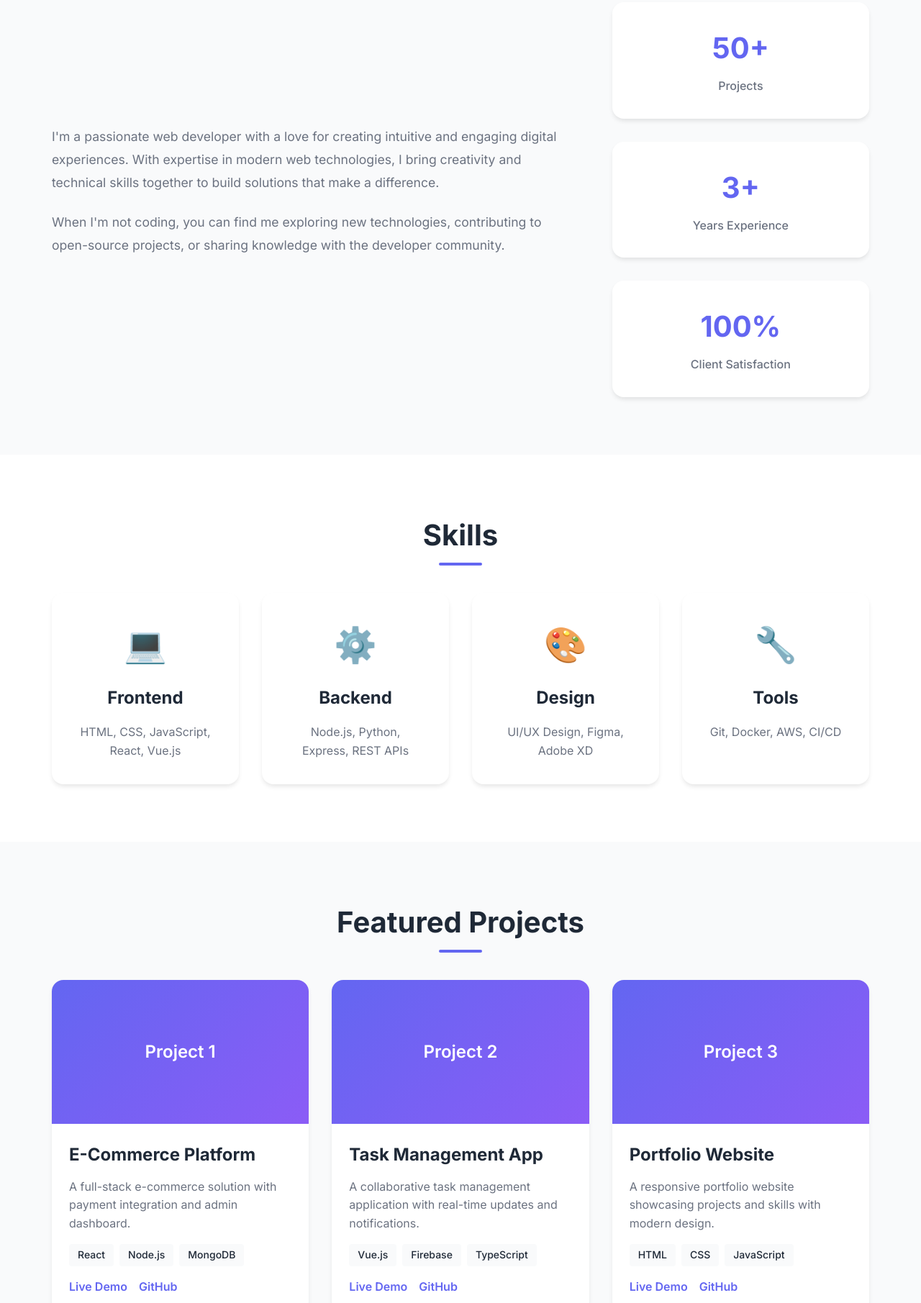
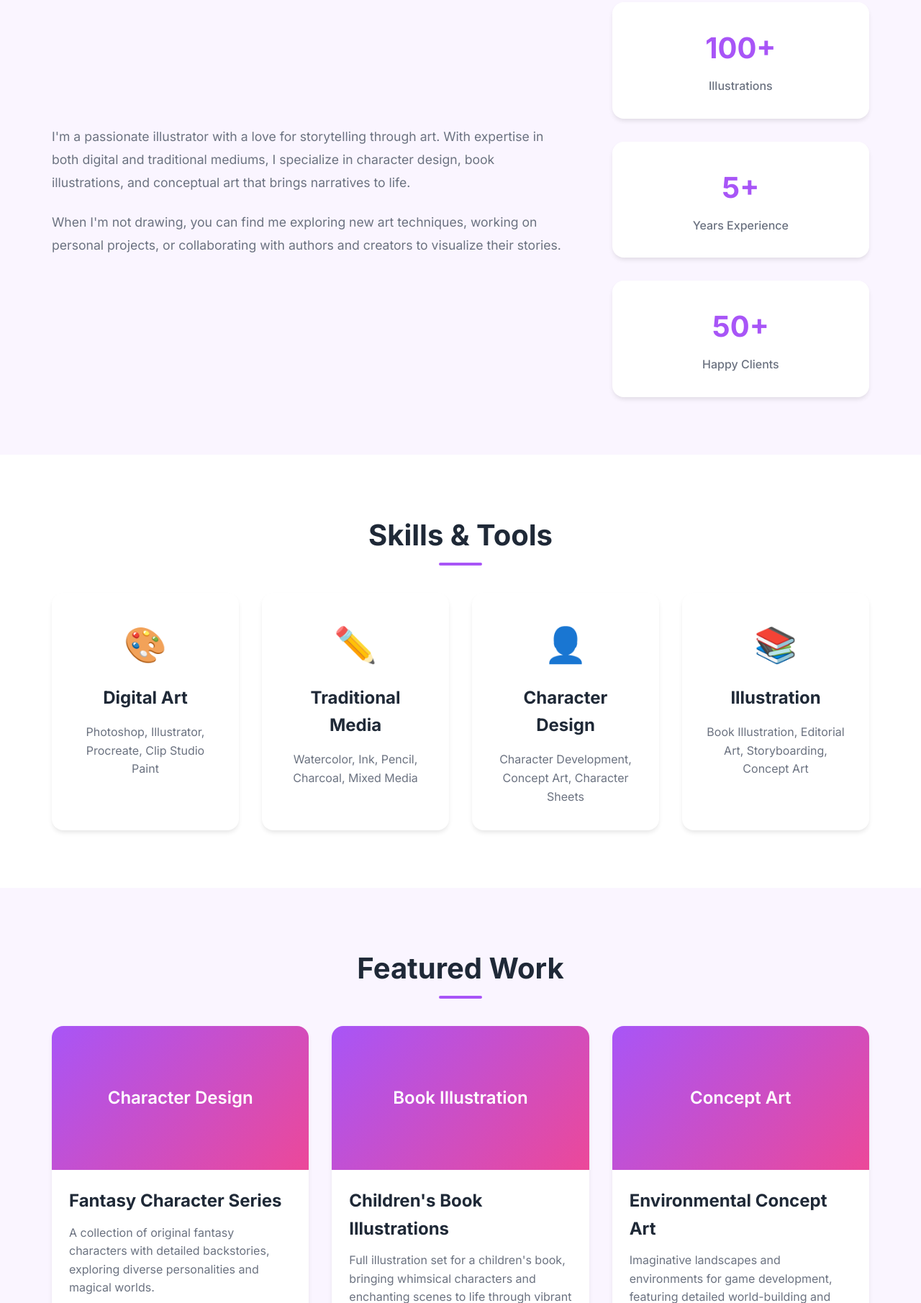
Before and after one commit to ashleighdong/Portfolio_Website, a plain HTML site: page index.html in a window 1280 px wide. Shown: the part 989-2800 px from the top of the page at 72% size. Drawn offline with Linux system fonts and the light colour scheme.

Commit message:
Transform portfolio to illustrator portfolio

```diff
--- a/index.html
+++ b/index.html
@@ -3,7 +3,7 @@
 <head>
     <meta charset="UTF-8">
     <meta name="viewport" content="width=device-width, initial-scale=1.0">
-    <title>Portfolio - Your Name</title>
+    <title>Illustration Portfolio - Your Name</title>
     <link rel="stylesheet" href="styles.css">
     <link rel="preconnect" href="https://fonts.googleapis.com">
     <link rel="preconnect" href="https://fonts.gstatic.com" crossorigin>
@@ -13,12 +13,12 @@
     <!-- Navigation -->
     <nav class="navbar">
         <div class="container">
-            <div class="nav-brand">Portfolio</div>
+            <div class="nav-brand">Illustration Portfolio</div>
             <ul class="nav-menu">
                 <li><a href="#home">Home</a></li>
                 <li><a href="#about">About</a></li>
                 <li><a href="#skills">Skills</a></li>
-                <li><a href="#projects">Projects</a></li>
+                <li><a href="#projects">Gallery</a></li>
                 <li><a href="#contact">Contact</a></li>
             </ul>
             <button class="nav-toggle" aria-label="Toggle navigation">
@@ -36,21 +36,30 @@
                 <h1 class="hero-title">
                     Hi, I'm <span class="highlight">Your Name</span>
                 </h1>
-                <p class="hero-subtitle">Web Developer & Designer</p>
+                <p class="hero-subtitle">Illustrator & Digital Artist</p>
                 <p class="hero-description">
-                    I create beautiful, functional websites and applications that bring ideas to life.
+                    I create vibrant illustrations and digital art that tell stories, capture emotions, and bring characters to life.
                 </p>
                 <div class="hero-buttons">
-                    <a href="#projects" class="btn btn-primary">View My Work</a>
-                    <a href="#contact" class="btn btn-secondary">Get In Touch</a>
+                    <a href="#projects" class="btn btn-primary">View Gallery</a>
+                    <a href="#contact" class="btn btn-secondary">Commission Work</a>
                 </div>
             </div>
             <div class="hero-image">
                 <div class="image-placeholder">
                     <svg viewBox="0 0 200 200" xmlns="http://www.w3.org/2000/svg">
-                        <circle cx="100" cy="100" r="80" fill="#6366f1" opacity="0.2"/>
-                        <circle cx="100" cy="80" r="30" fill="#6366f1"/>
-                        <path d="M 50 150 Q 100 120 150 150" stroke="#6366f1" stroke-width="8" fill="none"/>
+                        <!-- Paintbrush -->
+                        <rect x="90" y="40" width="20" height="80" fill="#6366f1" rx="2"/>
+                        <path d="M 100 120 L 85 140 L 115 140 Z" fill="#6366f1"/>
+                        <!-- Paint splatter -->
+                        <circle cx="60" cy="160" r="15" fill="#8b5cf6" opacity="0.6"/>
+                        <circle cx="140" cy="150" r="12" fill="#6366f1" opacity="0.6"/>
+                        <circle cx="130" cy="170" r="10" fill="#8b5cf6" opacity="0.5"/>
+                        <!-- Palette -->
+                        <circle cx="100" cy="100" r="50" fill="#f9fafb" stroke="#6366f1" stroke-width="3"/>
+                        <circle cx="85" cy="85" r="8" fill="#fbbf24"/>
+                        <circle cx="115" cy="85" r="8" fill="#ef4444"/>
+                        <circle cx="100" cy="115" r="8" fill="#10b981"/>
                     </svg>
                 </div>
             </div>
@@ -64,27 +73,27 @@
             <div class="about-content">
                 <div class="about-text">
                     <p>
-                        I'm a passionate web developer with a love for creating intuitive and engaging digital experiences.
-                        With expertise in modern web technologies, I bring creativity and technical skills together to build
-                        solutions that make a difference.
+                        I'm a passionate illustrator with a love for storytelling through art.
+                        With expertise in both digital and traditional mediums, I specialize in character design,
+                        book illustrations, and conceptual art that brings narratives to life.
                     </p>
                     <p>
-                        When I'm not coding, you can find me exploring new technologies, contributing to open-source projects,
-                        or sharing knowledge with the developer community.
+                        When I'm not drawing, you can find me exploring new art techniques, working on personal projects,
+                        or collaborating with authors and creators to visualize their stories.
                     </p>
                 </div>
                 <div class="about-stats">
                     <div class="stat-item">
-                        <div class="stat-number">50+</div>
-                        <div class="stat-label">Projects</div>
+                        <div class="stat-number">100+</div>
+                        <div class="stat-label">Illustrations</div>
                     </div>
                     <div class="stat-item">
-                        <div class="stat-number">3+</div>
+                        <div class="stat-number">5+</div>
                         <div class="stat-label">Years Experience</div>
                     </div>
                     <div class="stat-item">
-                        <div class="stat-number">100%</div>
-                        <div class="stat-label">Client Satisfaction</div>
+                        <div class="stat-number">50+</div>
+                        <div class="stat-label">Happy Clients</div>
                     </div>
                 </div>
             </div>
@@ -94,27 +103,27 @@
     <!-- Skills Section -->
     <section id="skills" class="skills">
         <div class="container">
-            <h2 class="section-title">Skills</h2>
+            <h2 class="section-title">Skills & Tools</h2>
             <div class="skills-grid">
                 <div class="skill-card">
-                    <div class="skill-icon">💻</div>
-                    <h3>Frontend</h3>
-                    <p>HTML, CSS, JavaScript, React, Vue.js</p>
+                    <div class="skill-icon">🎨</div>
+                    <h3>Digital Art</h3>
+                    <p>Photoshop, Illustrator, Procreate, Clip Studio Paint</p>
                 </div>
                 <div class="skill-card">
-                    <div class="skill-icon">⚙️</div>
-                    <h3>Backend</h3>
-                    <p>Node.js, Python, Express, REST APIs</p>
+                    <div class="skill-icon">✏️</div>
+                    <h3>Traditional Media</h3>
+                    <p>Watercolor, Ink, Pencil, Charcoal, Mixed Media</p>
                 </div>
                 <div class="skill-card">
-                    <div class="skill-icon">🎨</div>
-                    <h3>Design</h3>
-                    <p>UI/UX Design, Figma, Adobe XD</p>
+                    <div class="skill-icon">👤</div>
+                    <h3>Character Design</h3>
+                    <p>Character Development, Concept Art, Character Sheets</p>
                 </div>
                 <div class="skill-card">
-                    <div class="skill-icon">🔧</div>
-                    <h3>Tools</h3>
-                    <p>Git, Docker, AWS, CI/CD</p>
+                    <div class="skill-icon">📚</div>
+                    <h3>Illustration</h3>
+                    <p>Book Illustration, Editorial Art, Storyboarding, Concept Art</p>
                 </div>
             </div>
         </div>
@@ -123,59 +132,59 @@
     <!-- Projects Section -->
     <section id="projects" class="projects">
         <div class="container">
-            <h2 class="section-title">Featured Projects</h2>
+            <h2 class="section-title">Featured Work</h2>
             <div class="projects-grid">
                 <div class="project-card">
                     <div class="project-image">
-                        <div class="project-placeholder">Project 1</div>
+                        <div class="project-placeholder">Character Design</div>
                     </div>
                     <div class="project-content">
-                        <h3>E-Commerce Platform</h3>
-                        <p>A full-stack e-commerce solution with payment integration and admin dashboard.</p>
+                        <h3>Fantasy Character Series</h3>
+                        <p>A collection of original fantasy characters with detailed backstories, exploring diverse personalities and magical worlds.</p>
                         <div class="project-tags">
-                            <span class="tag">React</span>
-                            <span class="tag">Node.js</span>
-                            <span class="tag">MongoDB</span>
+                            <span class="tag">Digital Art</span>
+                            <span class="tag">Character Design</span>
+                            <span class="tag">Procreate</span>
                         </div>
                         <div class="project-links">
-                            <a href="#" class="project-link">Live Demo</a>
-                            <a href="#" class="project-link">GitHub</a>
+                            <a href="#" class="project-link">View Gallery</a>
+                            <a href="#" class="project-link">Process</a>
                         </div>
                     </div>
                 </div>
                 <div class="project-card">
                     <div class="project-image">
-                        <div class="project-placeholder">Project 2</div>
+                        <div class="project-placeholder">Book Illustration</div>
                     </div>
                     <div class="project-content">
-                        <h3>Task Management App</h3>
-                        <p>A collaborative task management application with real-time updates and notifications.</p>
+                        <h3>Children's Book Illustrations</h3>
+                        <p>Full illustration set for a children's book, bringing whimsical characters and enchanting scenes to life through vibrant colors and expressive art.</p>
                         <div class="project-tags">
-                            <span class="tag">Vue.js</span>
-                            <span class="tag">Firebase</span>
-                            <span class="tag">TypeScript</span>
+                            <span class="tag">Book Art</span>
+                            <span class="tag">Watercolor</span>
+                            <span class="tag">Digital</span>
                         </div>
                         <div class="project-links">
-                            <a href="#" class="project-link">Live Demo</a>
-                            <a href="#" class="project-link">GitHub</a>
+                            <a href="#" class="project-link">View Gallery</a>
+                            <a href="#" class="project-link">Case Study</a>
                         </div>
                     </div>
                 </div>
                 <div class="project-card">
                     <div class="project-image">
-                        <div class="project-placeholder">Project 3</div>
+                        <div class="project-placeholder">Concept Art</div>
                     </div>
                     <div class="project-content">
-                        <h3>Portfolio Website</h3>
-                        <p>A responsive portfolio website showcasing projects and skills with modern design.</p>
+                        <h3>Environmental Concept Art</h3>
+                        <p>Imaginative landscapes and environments for game development, featuring detailed world-building and atmospheric storytelling.</p>
                         <div class="project-tags">
-                            <span class="tag">HTML</span>
-                            <span class="tag">CSS</span>
-                            <span class="tag">JavaScript</span>
+                            <span class="tag">Concept Art</span>
+                            <span class="tag">Environment</span>
+                            <span class="tag">Photoshop</span>
                         </div>
                         <div class="project-links">
-                            <a href="#" class="project-link">Live Demo</a>
-                            <a href="#" class="project-link">GitHub</a>
+                            <a href="#" class="project-link">View Gallery</a>
+                            <a href="#" class="project-link">Process</a>
                         </div>
                     </div>
                 </div>
@@ -188,7 +197,7 @@
         <div class="container">
             <h2 class="section-title">Get In Touch</h2>
             <p class="contact-description">
-                I'm always open to discussing new projects, creative ideas, or opportunities to be part of your vision.
+                I'm always open to discussing illustration projects, commissions, collaborations, or creative opportunities.
             </p>
             <div class="contact-content">
                 <div class="contact-info">
@@ -200,17 +209,24 @@
                         </div>
                     </div>
                     <div class="contact-item">
-                        <div class="contact-icon">💼</div>
+                        <div class="contact-icon">📸</div>
                         <div>
-                            <h3>LinkedIn</h3>
-                            <p>linkedin.com/in/yourprofile</p>
+                            <h3>Instagram</h3>
+                            <p>@your_art_handle</p>
                         </div>
                     </div>
                     <div class="contact-item">
-                        <div class="contact-icon">🐙</div>
+                        <div class="contact-icon">🎨</div>
                         <div>
-                            <h3>GitHub</h3>
-                            <p>github.com/yourusername</p>
+                            <h3>ArtStation</h3>
+                            <p>artstation.com/yourname</p>
+                        </div>
+                    </div>
+                    <div class="contact-item">
+                        <div class="contact-icon">💼</div>
+                        <div>
+                            <h3>Behance</h3>
+                            <p>behance.net/yourname</p>
                         </div>
                     </div>
                 </div>
--- a/styles.css
+++ b/styles.css
@@ -1,12 +1,12 @@
 /* CSS Variables */
 :root {
-    --primary-color: #6366f1;
-    --primary-dark: #4f46e5;
-    --secondary-color: #8b5cf6;
+    --primary-color: #a855f7;
+    --primary-dark: #9333ea;
+    --secondary-color: #ec4899;
     --text-primary: #1f2937;
     --text-secondary: #6b7280;
     --bg-primary: #ffffff;
-    --bg-secondary: #f9fafb;
+    --bg-secondary: #faf5ff;
     --bg-dark: #111827;
     --border-color: #e5e7eb;
     --shadow-sm: 0 1px 2px 0 rgb(0 0 0 / 0.05);
@@ -118,7 +118,7 @@ body {
     display: flex;
     align-items: center;
     padding: 8rem 0 4rem;
-    background: linear-gradient(135deg, #667eea 0%, #764ba2 100%);
+    background: linear-gradient(135deg, #a855f7 0%, #ec4899 50%, #f59e0b 100%);
     color: white;
     position: relative;
     overflow: hidden;
@@ -156,8 +156,8 @@ body {
 }
 
 .highlight {
-    color: #fbbf24;
-    text-shadow: 0 0 20px rgba(251, 191, 36, 0.5);
+    color: #fef3c7;
+    text-shadow: 0 0 20px rgba(254, 243, 199, 0.6);
 }
 
 .hero-subtitle {
```
Also changed, not shown: 1 other file.
